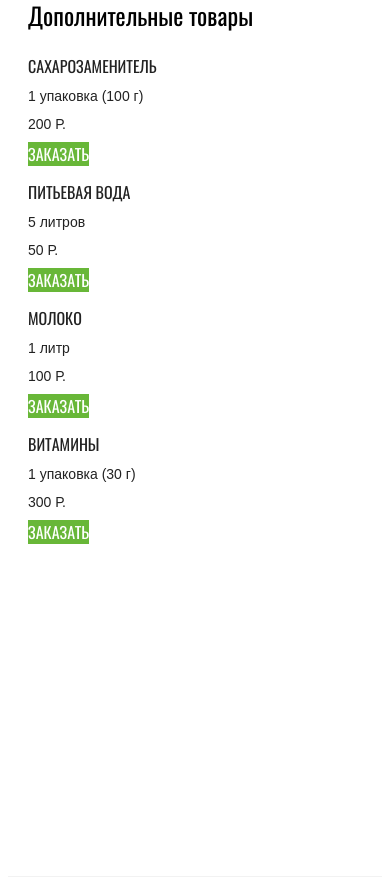
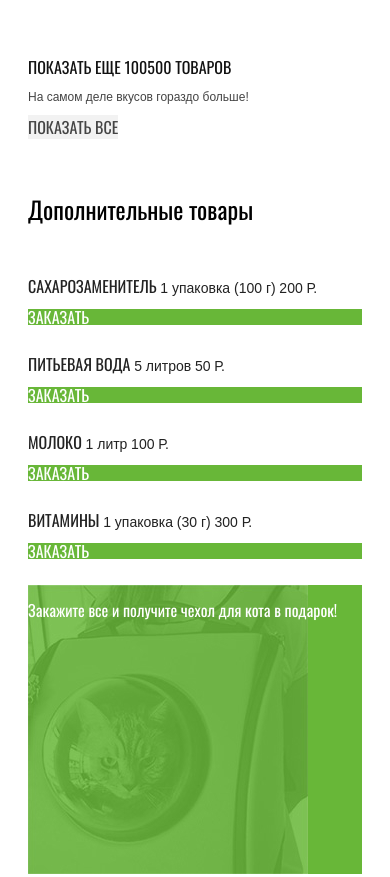
Before and after one commit to KIlnourik/1552615-cat-energy-21, a website: page source/catalog.html in a window 390 px wide. Shown: the part 2112-2989 px from the top of the page. Drawn offline with nearby package versions, Linux system fonts and the light colour scheme; files that its build step writes are made by us from their sources.

Commit message:
Выполнил адаптивную разметку страницы каталога в соответствии с домашним заданием

```diff
--- a/source/catalog.html
+++ b/source/catalog.html
@@ -42,7 +42,6 @@
       <h2 class="visually-hidden">Перечень основных товаров</h2>
       <div class="main-products__wrapper">
         <ul class="main-products__list">
-
           <li class="main-products__item product">
             <a href="#" class="product__link">
               <img src="https://via.placeholder.com/68x86"
@@ -117,8 +116,7 @@
             <p class="product__price">Цена 500 р</p>
             <a href="#" class="product__button">Заказать</a>
           </li>
-        </ul>
-
+          <li class="main-products__item product">
             <div class="main-products__more more-products">
               <span class="more-products__subtitle">Показать еще 100500 товаров</span>
               <p class="more-products__text">
@@ -126,6 +124,9 @@
               </p>
               <a href="#" class="more-products__button">Показать все</a>
             </div>
+          </li>
+        </ul>
+
       </div>
     </section>
 
--- a/source/sass/blocks/catalog/additional-products.scss
+++ b/source/sass/blocks/catalog/additional-products.scss
@@ -3,6 +3,16 @@
   font-family: "Oswald Regular", "Arial", sans-serif;
   font-style: normal;
   font-weight: normal;
+}
+
+.additional-products__wrapper {
+  display: flex;
+  flex-direction: column;
+
+  @media (min-width: $desktop-width) {
+    flex-direction: row;
+    justify-content: space-between;
+  }
 }
 
 .additional-products__header {
@@ -18,6 +28,13 @@
 
 .additional-products__item {
   padding: 10px 0;
+
+  @media (min-width: $desktop-width) {
+    width: 100%;
+    display: flex;
+    flex-direction: row;
+    justify-content: space-between;
+  }
 }
 
 .additional-products__link {
@@ -34,6 +51,7 @@
   font-size: 14px;
   line-height: 14px;
   color: $special_darkest-grey;
+  display: inline-block;
 }
 
 .additional-products__button {
@@ -43,11 +61,31 @@
   text-transform: uppercase;
   text-decoration: none;
   background-color: $basic_green;
+  display: block;
+  min-width: 100%;
+
+  @media (min-width: $desktop-width) {
+    min-width: 244px;
+  }
 }
 
 .additional-products__bonus {
-  width: 280px;
-  height: 289px;
-  background: $basic_green "url(../../../img/gift-photo-mobile-1.jpg)" no-repeat;
+  margin: 0;
+  min-width: 100%;
+  min-height: 289px;
+  background-color: $basic_green;
+  background-image: url(../../../img/gift-photo-mobile-1.jpg);
+  background-repeat: no-repeat;
   color: $basic_white;
+
+  @media (min-width: $tablet-width) {
+    min-height: 200px;
+    background-image: url(../../../img/gift-photo-tablet.jpg);
+  }
+
+  @media (min-width: $desktop-width) {
+    min-width: 245px;
+    min-height: 289px;
+    background-image: url(../../../img/gift-photo-desktop.jpg);
+  }
 }
--- a/source/sass/blocks/catalog/bonus.scss
+++ b/source/sass/blocks/catalog/bonus.scss
@@ -1,3 +1,3 @@
 .bonus {
-  margin: 0 auto;
+  margin: 0;
 }
--- a/source/sass/blocks/catalog/main-products.scss
+++ b/source/sass/blocks/catalog/main-products.scss
@@ -1,5 +1,22 @@
+.main-products {
+  display: flex;
+  flex-direction: column;
+
+  @media (min-width: $tablet-width) {
+    flex-direction: row;
+    flex-wrap: wrap;
+  }
+}
+
 .main-products__list {
   list-style: none;
   padding: 0;
   margin: 0;
+  display: flex;
+  flex-direction: column;
+
+  @media (min-width: $tablet-width) {
+    flex-direction: row;
+    flex-wrap: wrap;
+  }
 }
--- a/source/sass/blocks/catalog/page-main.scss
+++ b/source/sass/blocks/catalog/page-main.scss
@@ -1,3 +1,15 @@
+.page-main {
+  padding: 0 20px;
+
+  @media (min-width: $tablet-width) {
+    padding: 0 30px;
+  }
+
+  @media (min-width: $desktop-width) {
+    flex-direction: row;
+    padding: 0 110px;
+  }
+}
 
 .page-main__header {
   font-family: "Oswald Regular", "Arial", sans-serif;
--- a/source/sass/blocks/catalog/product.scss
+++ b/source/sass/blocks/catalog/product.scss
@@ -4,8 +4,33 @@
   font-weight: normal;
   font-size: 12px;
   line-height: 16px;
+  padding: 20px 0;
   color: $special_dark-grey;
-  padding: 20px 0;
+  display: flex;
+  flex-direction: column;
+
+  @media (min-width: $tablet-width) {
+    background-color: $basic_grey;
+    min-width: 45%;
+    min-height: 410px;
+    margin: 70px 30px;
+    margin-left: 0;
+
+    // &:nth-child(2n) {
+    //   margin-right: 0;
+    // }
+  }
+
+  @media (min-width: $desktop-width) {
+    min-width: 21%;
+    min-height: 431px;
+    margin: 71px 40px;
+    margin-left: 0;
+
+    &:nth-child(4n) {
+      margin-right: 0;
+    }
+  }
 }
 
 .product__link {
```
Also changed, not shown: source/img/gift-photo-desktop.jpg (added), source/img/gift-photo-tablet.jpg (added). Lines whose indentation alone changed are shown as unchanged.
